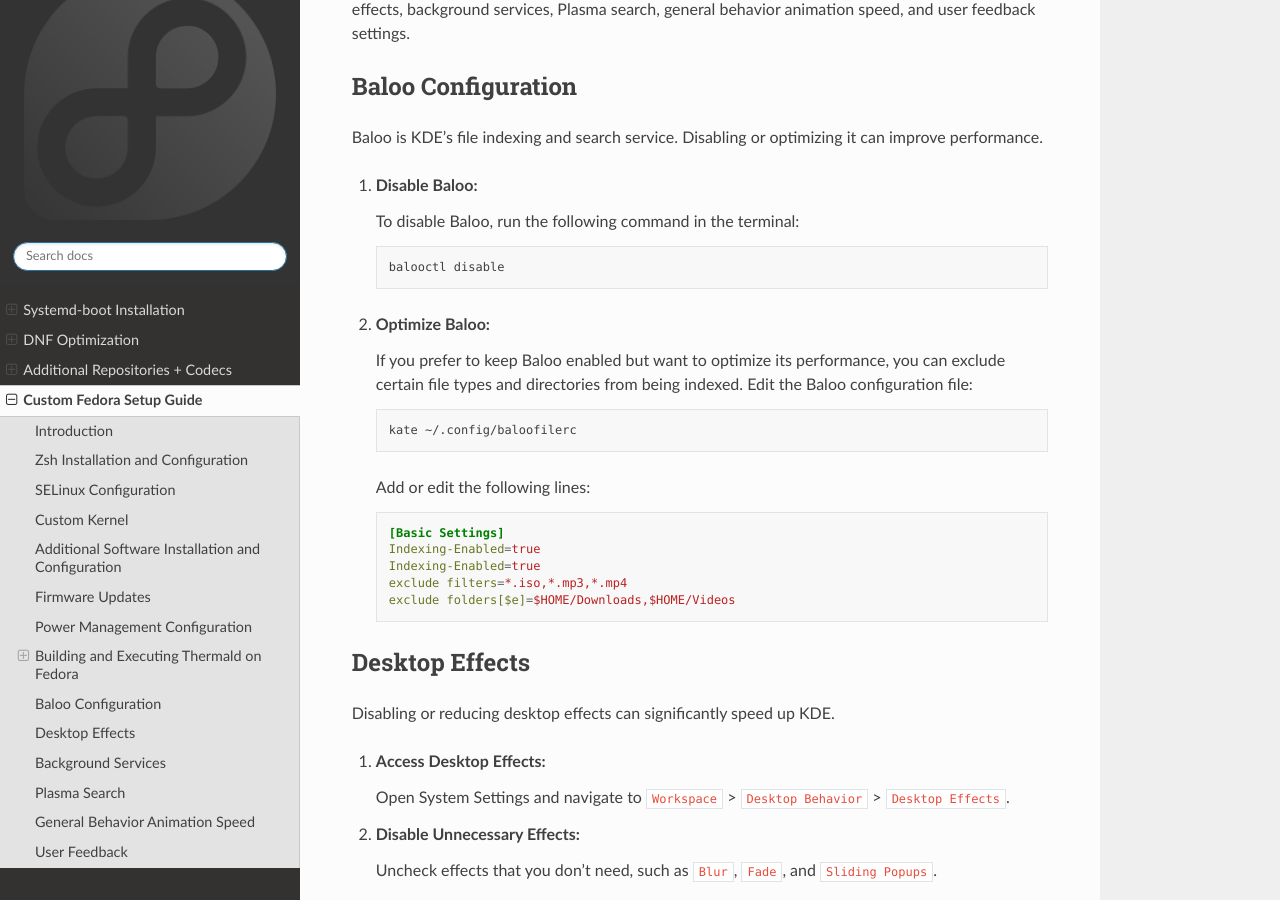
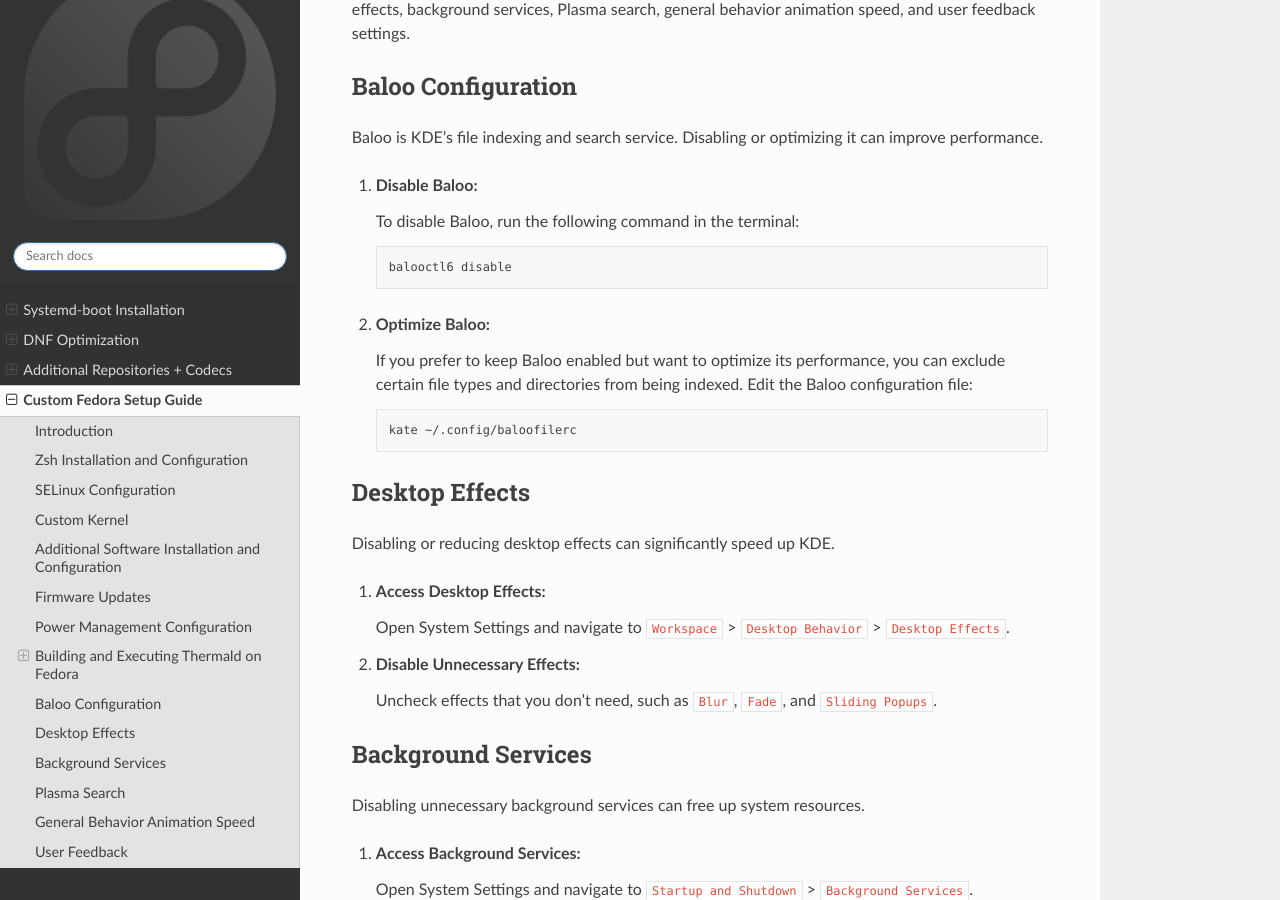
Before and after one commit to Witek3023/Fedora-Post-Installation-Tips, a Sphinx documentation site: the page built from docs/source/personal.rst, in a window 1280 px wide and 900 px high, scrolled down 5970 px. Built offline with Sphinx 7.4.7 and the Read the Docs theme 2.0.0, drawn with Linux system fonts in a browser that asks for light colours.

Commit message:
Update personal.rst

```diff
--- a/docs/source/personal.rst
+++ b/docs/source/personal.rst
@@ -313,7 +313,7 @@
 
    .. code-block:: bash
 
-      balooctl disable
+      balooctl6 disable
 
 2. **Optimize Baloo:**
 
@@ -322,16 +322,6 @@
    .. code-block:: bash
 
       kate ~/.config/baloofilerc
-
-   Add or edit the following lines:
-
-   .. code-block:: ini
-
-      [Basic Settings]
-      Indexing-Enabled=true
-      Indexing-Enabled=true
-      exclude filters=*.iso,*.mp3,*.mp4
-      exclude folders[$e]=$HOME/Downloads,$HOME/Videos
 
 Desktop Effects
 -----------------
```
